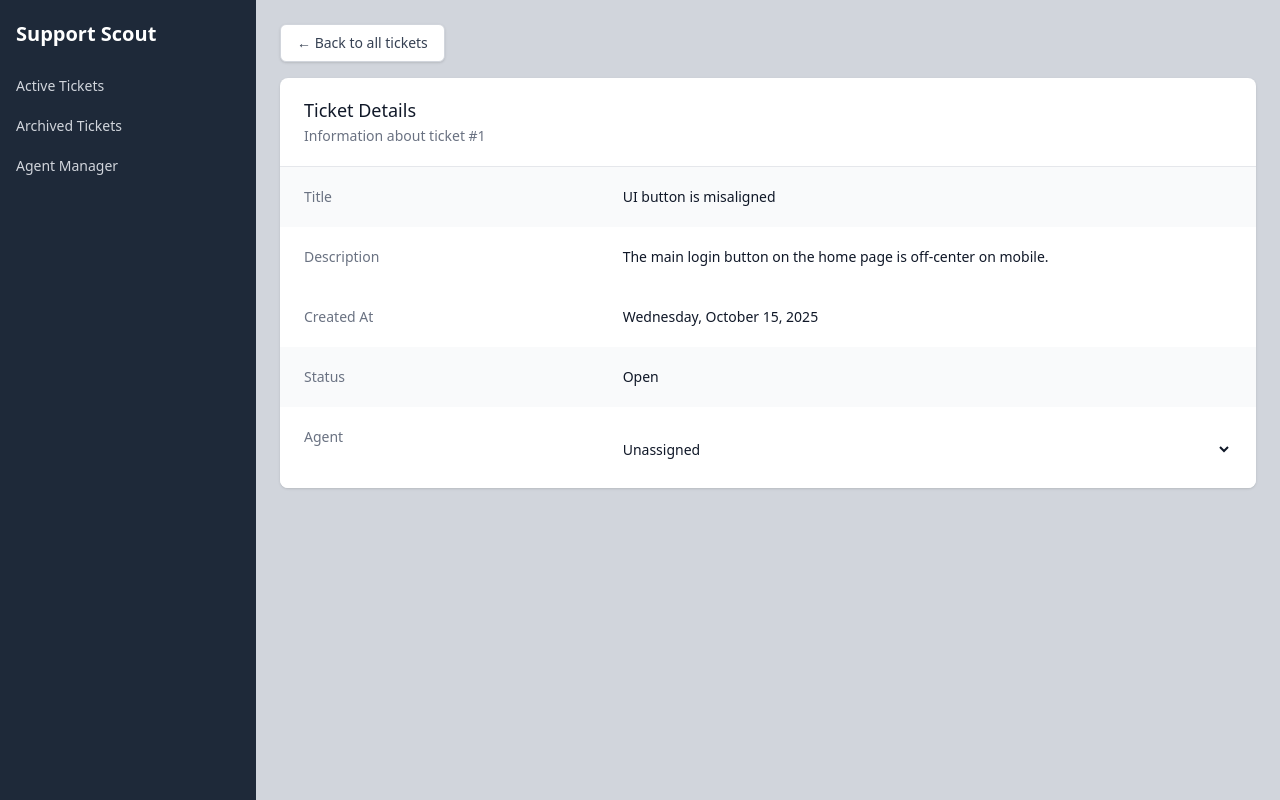
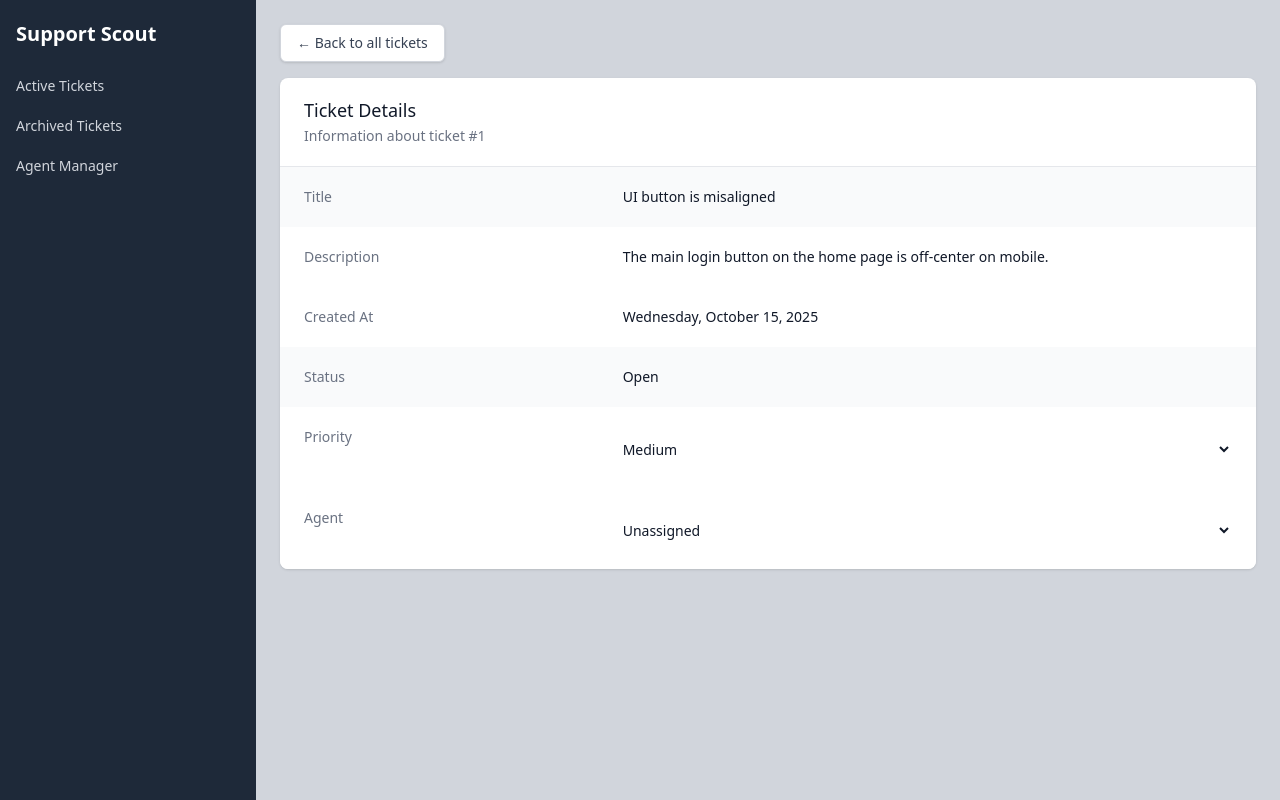
Before and after one commit to stanleywesson/support-scout, a Vue app: page /ticket/1 in a window 1280 px wide. Built offline with nearby package versions, Linux system fonts and the light colour scheme.

Commit message:
update the status in the ticket view

```diff
--- a/src/api/mockApi.ts
+++ b/src/api/mockApi.ts
@@ -104,6 +104,15 @@ export const api = {
     return Promise.reject(new Error('Ticket not found'))
   },
 
+  updateTicketPriority: (ticketId: number, priority: Priority) => {
+    const ticket = tickets.find((x) => x.id === ticketId)
+    if (ticket) {
+      ticket.priority = priority
+      return withDelay(ticket)
+    }
+    return Promise.reject(new Error('Ticket not found'))
+  },
+
   archiveTicket: (ticketId: number) => {
     const ticket = tickets.find((x) => x.id === ticketId)
     if (ticket && ticket.status === 'Closed') {
--- a/src/stores/tickets.ts
+++ b/src/stores/tickets.ts
@@ -50,6 +50,13 @@ export const useTicketsStore = defineStore('tickets', () => {
     if (index !== -1) tickets.value[index] = { ...updatedTicket }
   }
 
+  async function updateTicketPriority(ticketId: number, priority: Priority) {
+    const updatedTicket = await api.updateTicketPriority(ticketId, priority)
+    const index = tickets.value.findIndex((x) => x.id === ticketId)
+
+    if (index !== -1) tickets.value[index] = { ...updatedTicket }
+  }
+
   async function archiveTicket(ticketId: number) {
     const updatedTicket = await api.archiveTicket(ticketId)
     const index = tickets.value.findIndex((x) => x.id === ticketId)
@@ -93,5 +100,6 @@ export const useTicketsStore = defineStore('tickets', () => {
     assignAgent,
     addAgent,
     removeAgent,
+    updateTicketPriority
   }
 })
--- a/src/views/TicketView.vue
+++ b/src/views/TicketView.vue
@@ -2,7 +2,8 @@
 import { useRoute } from 'vue-router'
 import { computed, onMounted } from 'vue'
 import { useTicketsStore } from '@/stores/tickets'
-import type { Agent } from '@/api/mockApi'
+import type { Agent, Priority } from '@/api/mockApi'
+import { priorities } from '@/api/mockApi'
 import { toShortDate } from '@/utils/date'
 import { storeToRefs } from 'pinia'
 
@@ -27,15 +28,18 @@ const assignAgent = (event: Event) => {
   const agent = (event.target as HTMLSelectElement).value as Agent
   ticketsStore.assignAgent(ticketId, agent)
 }
+
+const updatePriority = (event: Event) => {
+  const priority = (event.target as HTMLSelectElement).value as Priority;
+  ticketsStore.updateTicketPriority(ticketId, priority);
+}
 </script>
 
 <template>
   <div class="p-4 sm:p-6">
     <div class="mb-4">
-      <RouterLink
-        :to="{ name: 'home' }"
-        class="inline-flex items-center px-4 py-2 border border-gray-300 shadow-sm text-sm font-medium rounded-md text-gray-700 bg-white hover:bg-gray-50 focus:outline-none focus:ring-2 focus:ring-offset-2 focus:ring-indigo-500"
-      >
+      <RouterLink :to="{ name: 'home' }"
+        class="inline-flex items-center px-4 py-2 border border-gray-300 shadow-sm text-sm font-medium rounded-md text-gray-700 bg-white hover:bg-gray-50 focus:outline-none focus:ring-2 focus:ring-offset-2 focus:ring-indigo-500">
         &larr; Back to all tickets
       </RouterLink>
     </div>
@@ -79,19 +83,23 @@ const assignAgent = (event: Event) => {
             </dd>
           </div>
           <div class="bg-white px-4 py-5 sm:grid sm:grid-cols-3 sm:gap-4 sm:px-6">
+            <dt class="text-sm font-medium text-gray-500">Priority</dt>
+            <dd class="mt-1 text-sm text-gray-900 sm:mt-0 sm:col-span-2">
+              <select @change="updatePriority"
+                class="mt-1 block w-full pr-10 py-2 text-base border-gray-300 focus:outline-none focus:ring-indigo-500 focus:border-indigo-500 sm:text-sm rounded-md">
+                <option v-for="p in priorities" :key="p" :value="p" :selected="ticket.priority === p">
+                  {{ p }}
+                </option>
+              </select>
+            </dd>
+          </div>
+          <div class="bg-white px-4 py-5 sm:grid sm:grid-cols-3 sm:gap-4 sm:px-6">
             <dt class="text-sm font-medium text-gray-500">Agent</dt>
             <dd class="mt-1 text-sm text-gray-900 sm:mt-0 sm:col-span-2">
-              <select
-                @change="assignAgent"
-                class="mt-1 block w-full pr-10 py-2 text-base border-gray-300 focus:outline-none focus:ring-indigo-500 focus:border-indigo-500 sm:text-sm rounded-md"
-              >
+              <select @change="assignAgent"
+                class="mt-1 block w-full pr-10 py-2 text-base border-gray-300 focus:outline-none focus:ring-indigo-500 focus:border-indigo-500 sm:text-sm rounded-md">
                 <option :value="undefined">Unassigned</option>
-                <option
-                  v-for="agent in supportAgents"
-                  :key="agent"
-                  :value="agent"
-                  :selected="ticket.agent === agent"
-                >
+                <option v-for="agent in supportAgents" :key="agent" :value="agent" :selected="ticket.agent === agent">
                   {{ agent }}
                 </option>
               </select>
```
